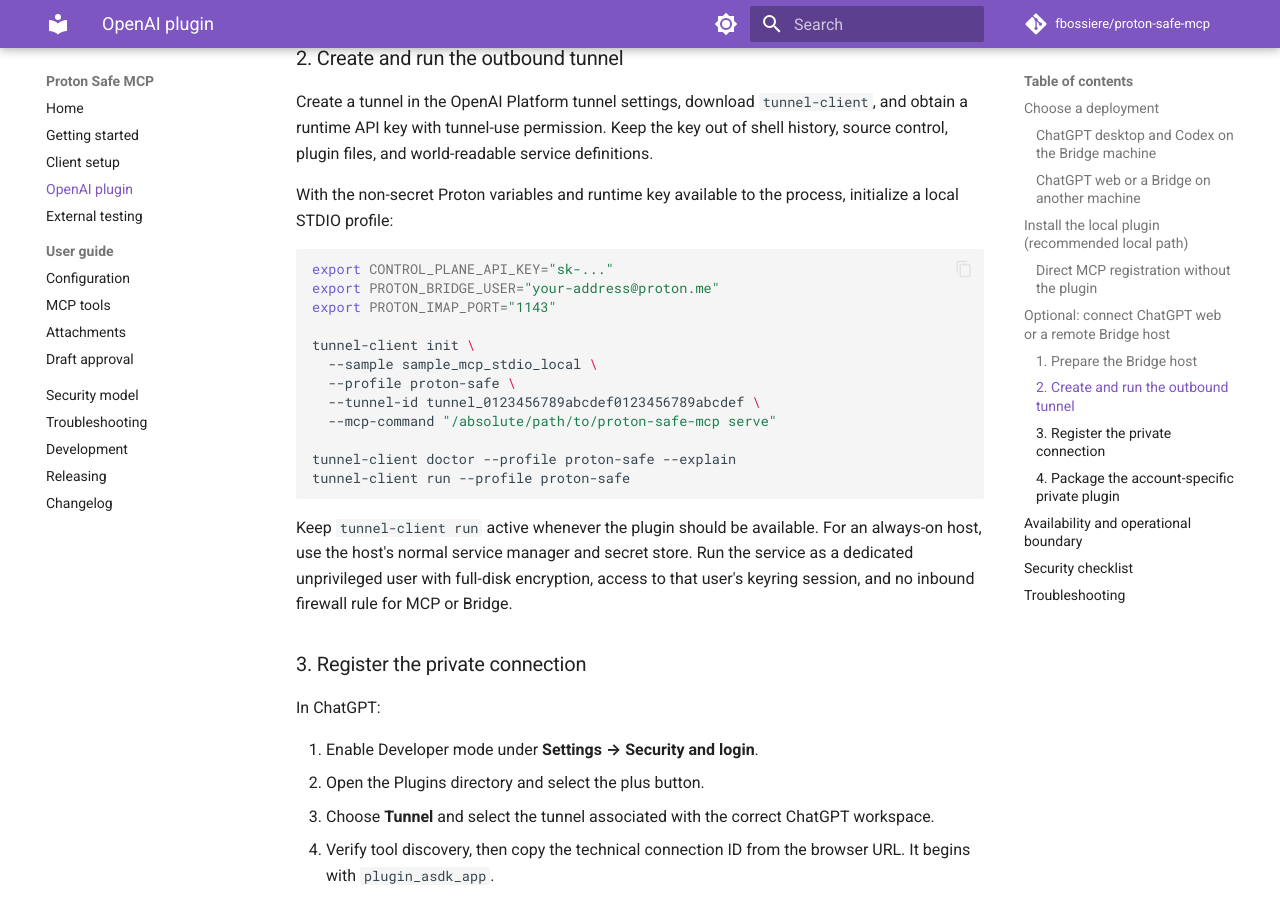
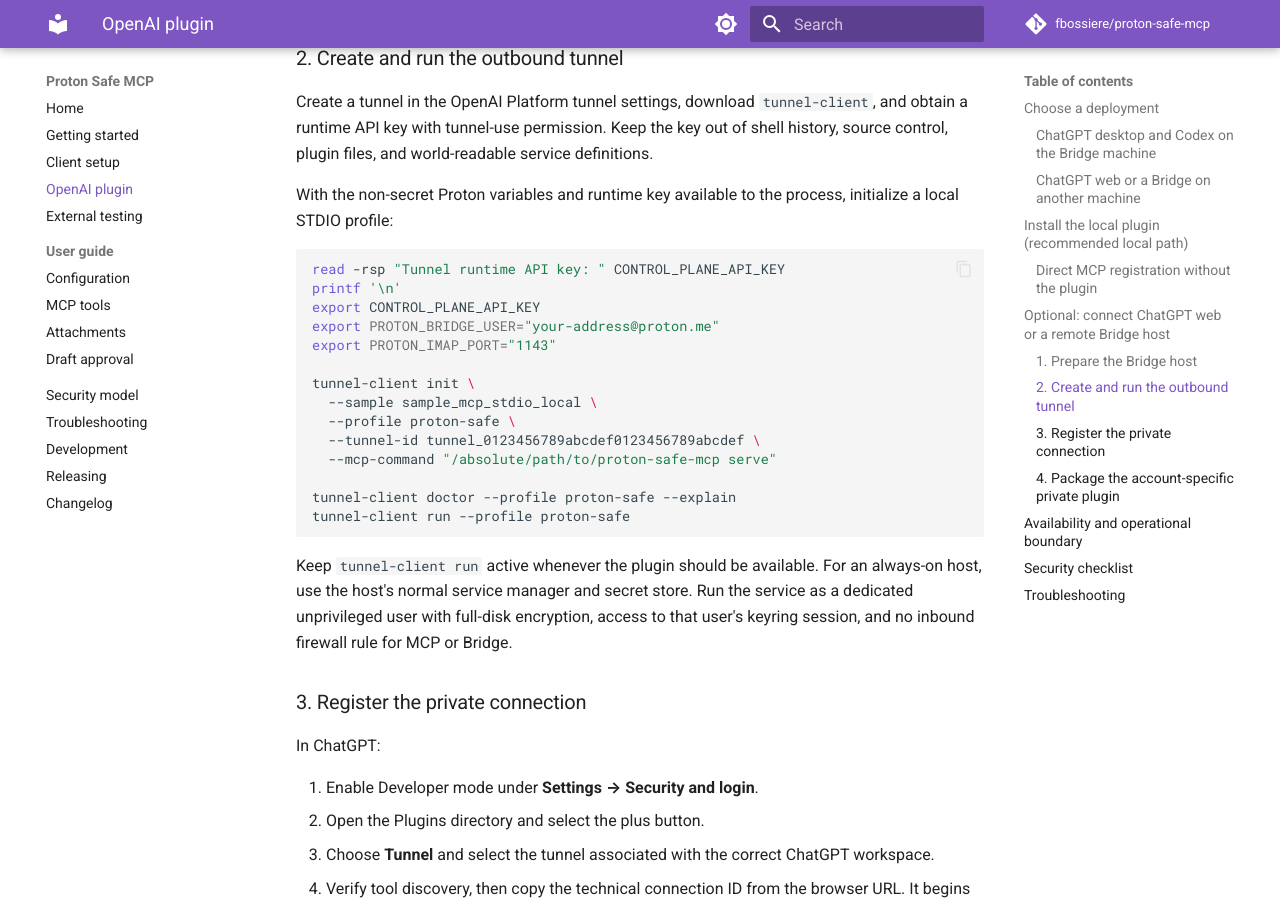
Before and after one commit to fbossiere/proton-safe-mcp, an MkDocs documentation site: the page built from docs/openai-plugin.md, in a window 1280 px wide and 900 px high, scrolled down 3016 px. Built offline with MkDocs 1.6.1 and Material for MkDocs 9.7.7, drawn with Linux system fonts in a browser that asks for light colours; comment, search, counter and statistics services are not loaded.

Commit message:
docs: avoid inline tunnel key examples

````diff
--- a/docs/openai-plugin.md
+++ b/docs/openai-plugin.md
@@ -142,7 +142,9 @@
 STDIO profile:
 
 ```bash
-export CONTROL_PLANE_API_KEY="sk-..."
+read -rsp "Tunnel runtime API key: " CONTROL_PLANE_API_KEY
+printf '\n'
+export CONTROL_PLANE_API_KEY
 export PROTON_BRIDGE_USER="your-address@proton.me"
 export PROTON_IMAP_PORT="1143"
 
````
Also changed, not shown: 1 other file.
